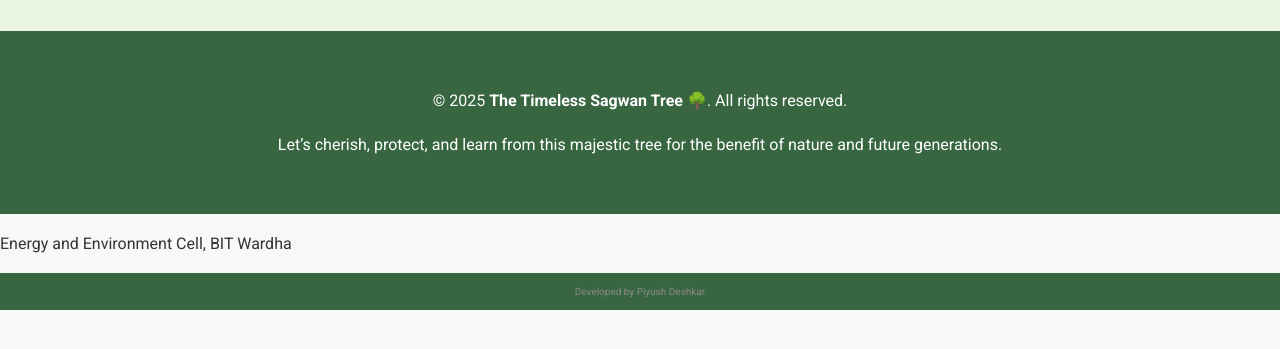
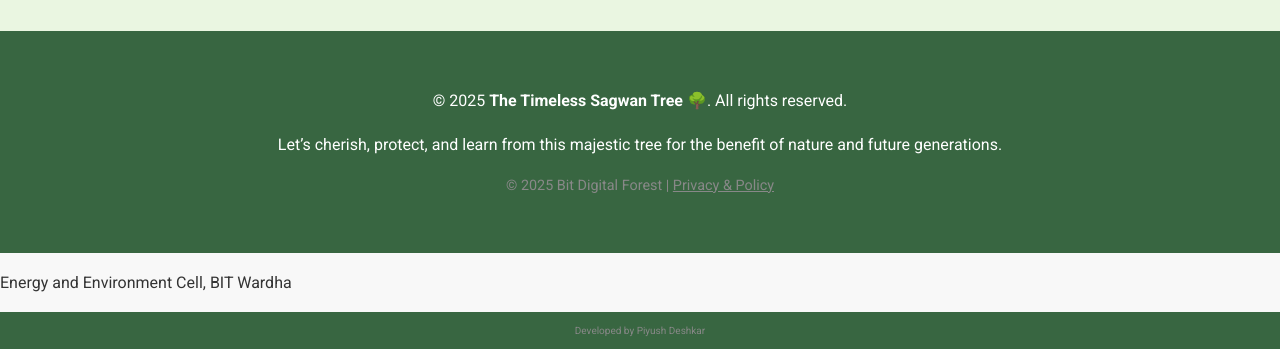
Before and after one commit to Archiusx/Sagwantree, a plain HTML site: page index.html in a window 1280 px wide. Shown: the part 6153-6502 px from the top of the page. Before the commit the page ends 6463 px from the top, so only its background shows below. Drawn offline with nearby package versions, Linux system fonts and the light colour scheme.

Commit message:
Update index.html

```diff
--- a/index.html
+++ b/index.html
@@ -306,7 +306,6 @@
   </div>
 </section>
   </section>
-
 <section id="sagwan-pdf" class="pdf-viewer" style="padding: 2rem; text-align: center;">
   <h2 style="font-size: 2rem; margin-bottom: 1rem;">The Sagwan Tree Story</h2>
   <div style="position: relative; padding-bottom: 56.25%; height: 0; overflow: hidden; border-radius: 12px; box-shadow: 0 8px 24px rgba(0,0,0,0.2); max-width: 900px; margin: 0 auto;">
@@ -319,7 +318,6 @@
     ></iframe>
   </div>
 </section>
-
 <section id="medicinal" class="section-padding">
   <div class="container">
     <h3>Medicinal and Traditional Uses</h3>
@@ -431,6 +429,10 @@
   <div class="container">
     <p>&copy; 2025 <strong>The Timeless Sagwan Tree 🌳</strong>. All rights reserved.</p>
     <p>Let’s cherish, protect, and learn from this majestic tree for the benefit of nature and future generations.</p>
+<p style="font-size: 0.9rem; color: #888;">
+  © 2025 Bit Digital Forest |
+  <a href="https://pxiot.my.canva.site/privacy-policy" target="_blank" style="color: #888; text-decoration: underline;">Privacy & Policy</a>
+</p>
   </div>
 </footer>
       <p>Energy and Environment Cell, BIT Wardha</p>
```
